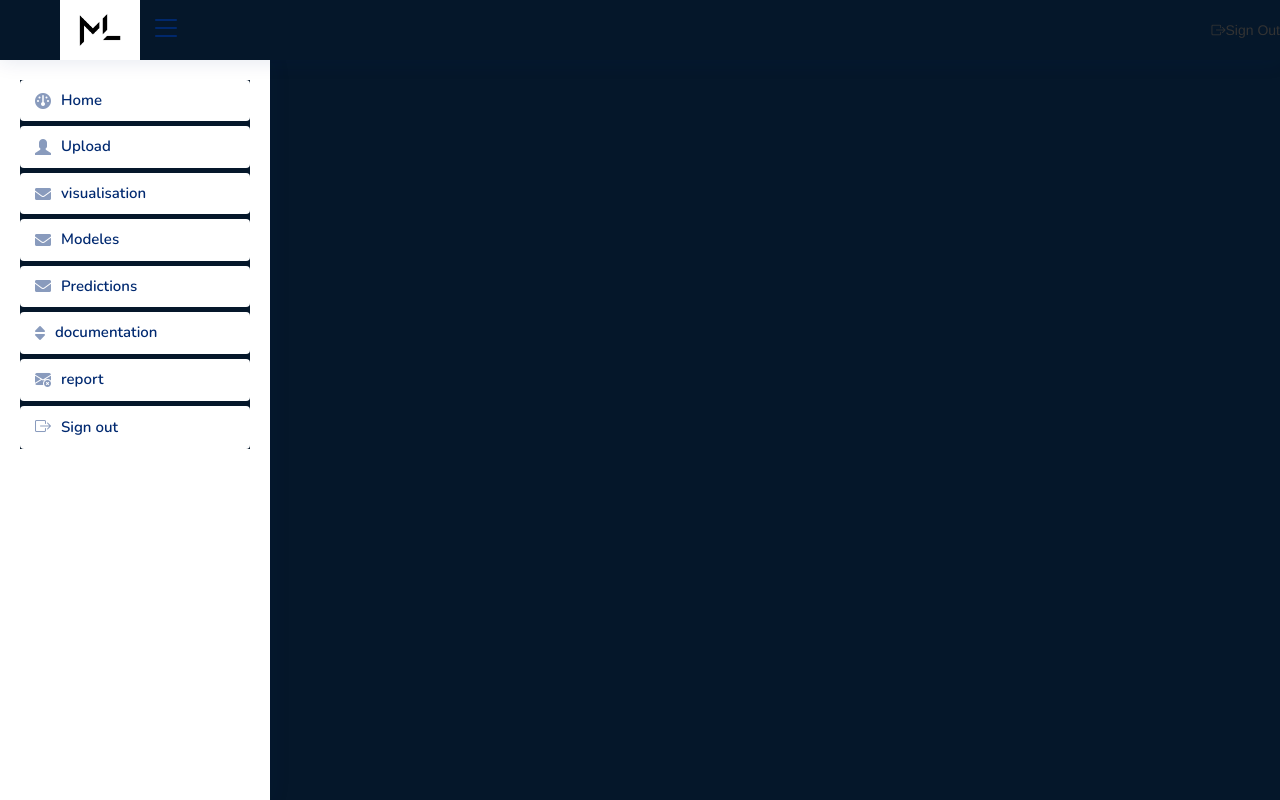
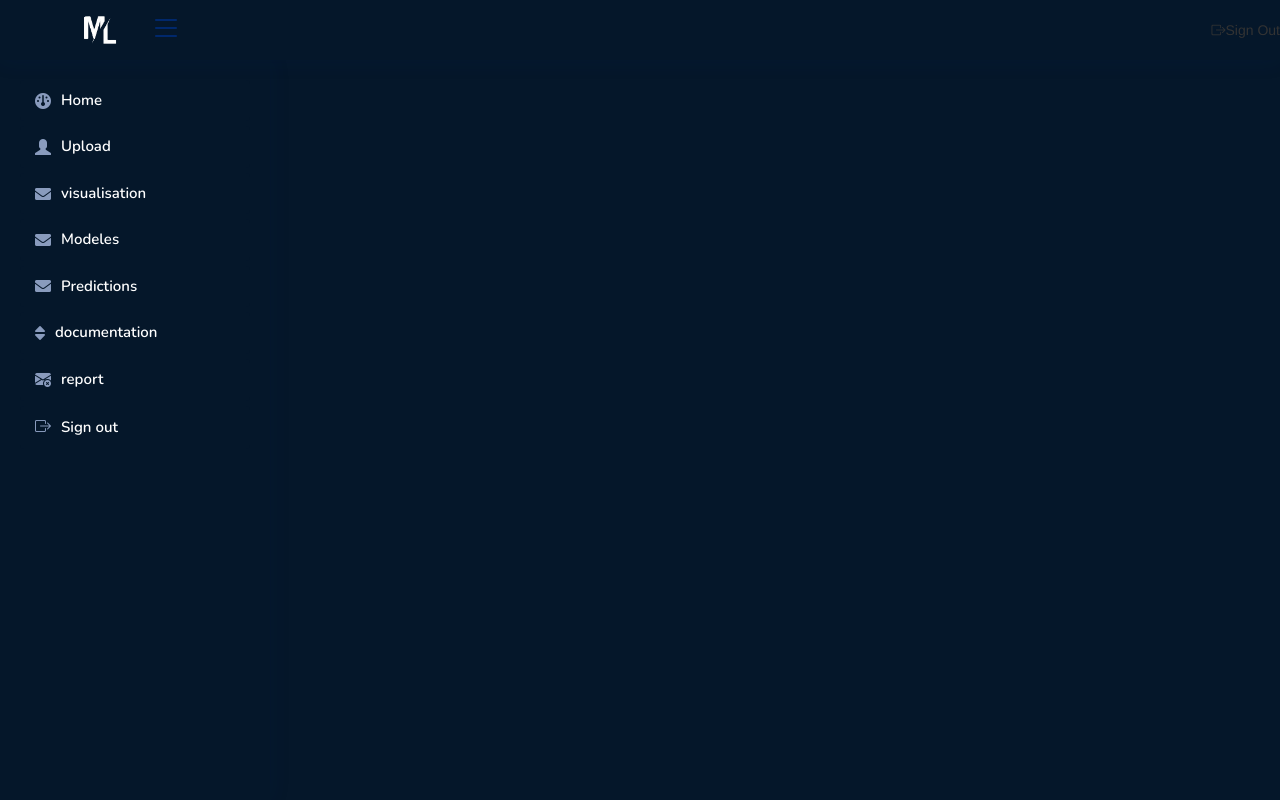
Before and after one commit to hamzaaityoussef/Application_-Analyse_de_Donnees_et_de_Machine_Learning, a Django app: page /base/ in a window 1280 px wide. Run offline with Django 5.2, Linux system fonts and the light colour scheme; some libraries are stand-ins or nearby versions.

Commit message:
edit base.html

```diff
--- a/ML_Application/templates/base.html
+++ b/ML_Application/templates/base.html
@@ -95,7 +95,7 @@
   <header id="header" class="header fixed-top d-flex align-items-center" style="background-color: #05172a;">
 
     <div class="d-flex align-items-center justify-content-between">
-      <img src="../../../static/app/assets/img/ML.png" alt="H" width="80px" class="mb-4 mt-4" style="    margin-left: 40px;">
+      <img src="../../../static/app/assets/img/ML2.png" alt="H" width="80px" class="mb-4 mt-4" style="    margin-left: 40px;">
       <i class="bi bi-list toggle-sidebar-btn"></i>
     </div><!-- End Logo -->
 
@@ -160,53 +160,101 @@
     </nav><!-- End Icons Navigation -->
 
   </header><!-- End Header -->
+<!-- test  -->
 
+<style>
+/* Default state for li */
+.sidebar-nav li.nav-item {
+  background-color: #05172a; /* Initial background color */
+  transition: background-color 0.3s ease; /* Smooth transition */
+}
+
+/* Text color for links inside li */
+.sidebar-nav li.nav-item a {
+  color: white; /* Default link color */
+  text-decoration: none; /* Remove underline */
+  transition: color 0.3s ease;
+}
+
+/* Hover effect for li */
+/* .sidebar-nav li.nav-item:hover {
+  background-color: #17619a;
+} */
+
+/* Active state for li */
+/* .sidebar-nav li.nav-item.active {
+  background-color: white;
+}
+
+.sidebar-nav li.nav-item.active a {
+  color: #05172a;
+  background-color: white;
+} */
+
+</style>
+
+<script>
+document.addEventListener('DOMContentLoaded', () => {
+  const navItems = document.querySelectorAll('.sidebar-nav li.nav-item');
+
+  navItems.forEach(item => {
+    item.addEventListener('click', () => {
+      // Remove 'active' class from all items
+      navItems.forEach(nav => nav.classList.remove('active'));
+      // Add 'active' class to the clicked item
+      item.classList.add('active');
+    });
+  });
+});
+
+
+</script>
   <!-- ======= Sidebar ======= -->
-  <aside id="sidebar" class="sidebar" >
+  <aside id="sidebar" class="sidebar" style="background-color: #05172a;">
 
     <ul class="sidebar-nav" id="sidebar-nav" style="background-color: #05172a;">
 
-      <li class="nav-item" >
-        <a class="nav-link collapsed" href="{% url 'home' %}">
-          <i class="fa-solid fa-gauge"></i>
+      <li class="nav-item"  >
+        <a class="nav-link collapsed" href="{% url 'home' %}" style="background-color: #05172a; color :white">
+          <i class="fa-solid fa-gauge " ></i>
           <span>Home</span>
         </a>
       </li>
 
       <li class="nav-item">
-        <a class="nav-link collapsed" href="{% url 'upload' %}">
+        <a class="nav-link collapsed" href="{% url 'upload' %}" style="background-color: #05172a; color :white">
           <i class="glyphicon glyphicon-user"></i><span>Upload</span>
         </a>
       </li>
       <li class="nav-item" >
-        <a class="nav-link collapsed" href="{% url 'visualisation' %}">
+        <a class="nav-link collapsed" href="{% url 'visualisation' %}" style="background-color: #05172a; color :white">
           <i class="fa fa-envelope"></i><span>visualisation</span>
         </a>
       </li>
       <li class="nav-item">
-        <a class="nav-link collapsed" href="{% url 'modeles' %}">
+        <a class="nav-link collapsed" href="{% url 'modeles' %}" style="background-color: #05172a; color :white">
           <i class="fa fa-envelope"></i><span>Modeles</span>
         </a>
       </li>
       <li class="nav-item">
-        <a class="nav-link collapsed" href="{% url 'Predictions' %}">
+        <a class="nav-link collapsed" href="{% url 'Predictions' %}" style="background-color: #05172a; color :white">
           <i class="fa fa-envelope"></i><span>Predictions</span>
         </a>
       </li>
       <li class="nav-item">
-        <a class="nav-link collapsed" href="{% url 'documentation' %}">
+        <a class="nav-link collapsed" href="{% url 'documentation' %}" style="background-color: #05172a; color :white">
           <i class="fa-solid fa-sort"></i><span>documentation</span>
         </a>
       </li>
       <li class="nav-item">
-        <a class="nav-link collapsed" href="{% url 'report' %}">
+        <a class="nav-link collapsed" href="{% url 'report' %}" style="background-color: #05172a; color :white">
           <i class="bi bi-envelope-x-fill" ></i><span>report</span>
         </a>
       </li>
 
 
       <li class="nav-item">
-        <a class="nav-link collapsed" href="{% url 'logout' %}">
+        <a class="nav-link collapsed" href="{% url 'logout' %}" style="background-color: #05172a; color :white">
           <i class="bi bi-box-arrow-right"></i>
           <span>Sign out</span>
         </a>
```
Also changed, not shown: ML_Application/static/app/assets/img/ML2.jpeg (added), ML_Application/static/app/assets/img/ML2.png (added).
